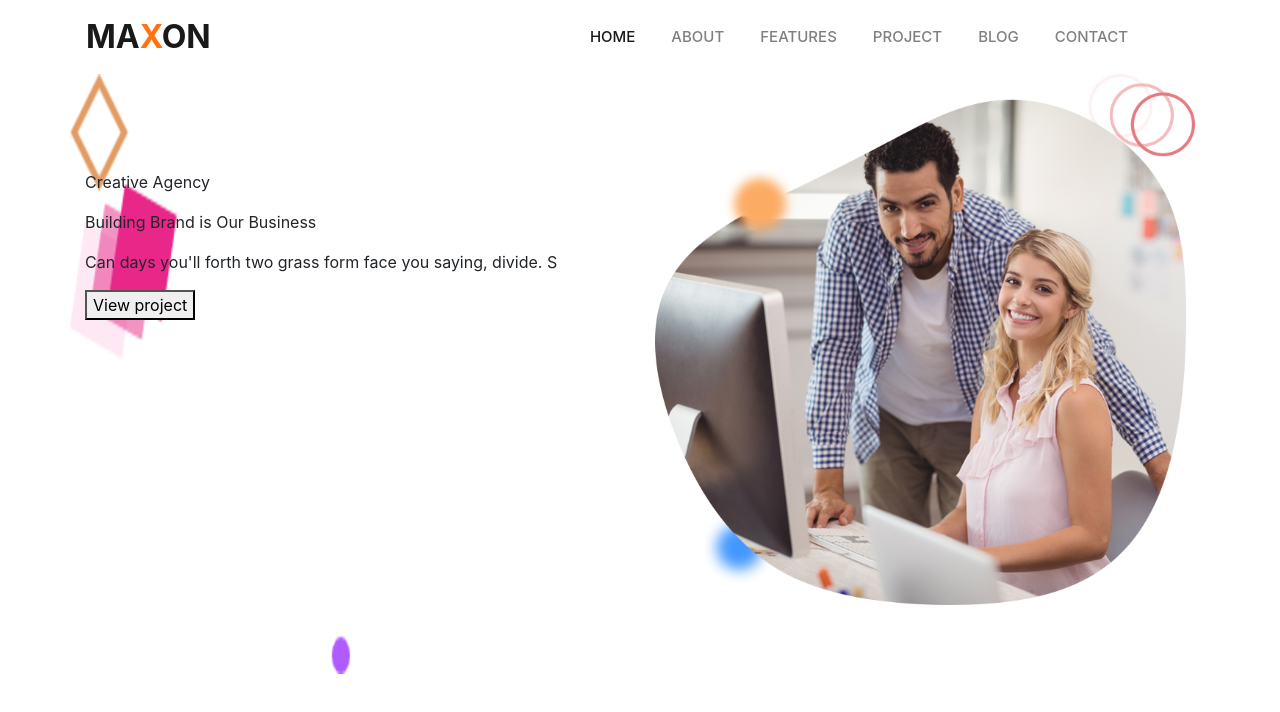
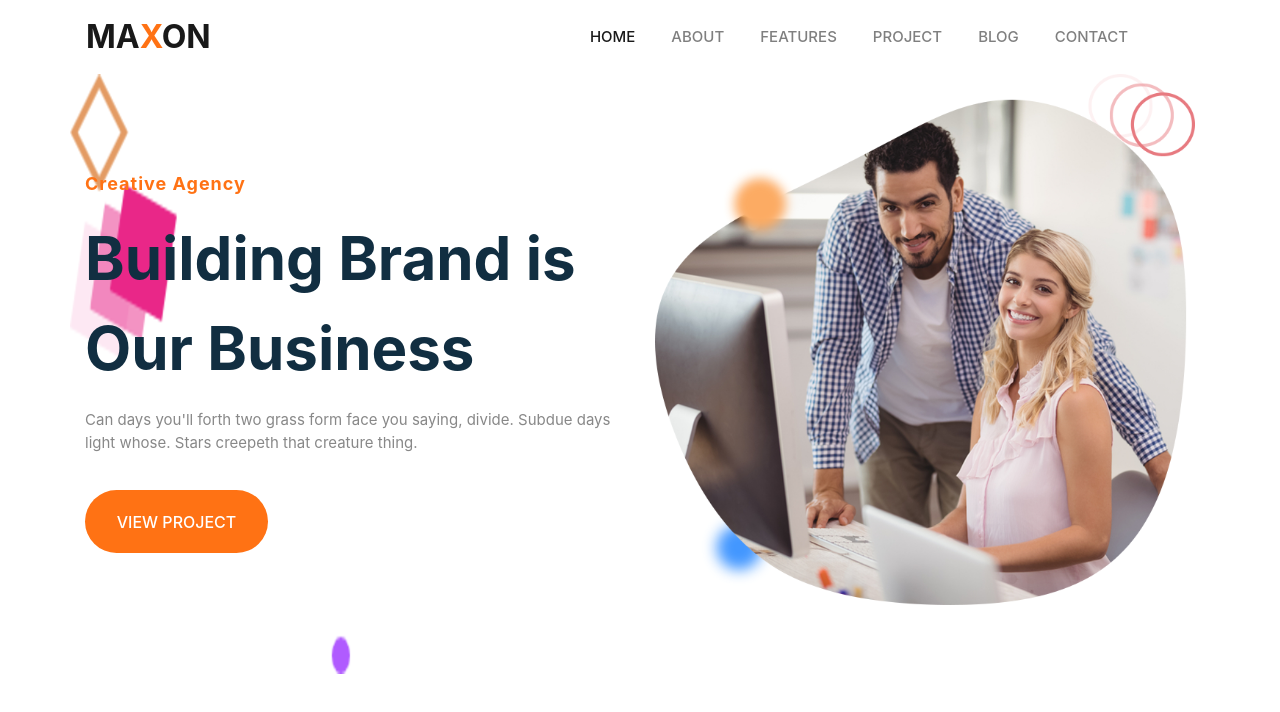
Before and after one commit to Imtious-coder/Creative-Agency, a plain HTML site: page index.html in a window 1280 px wide. Drawn offline with nearby package versions, Linux system fonts and the light colour scheme.

Commit message:
Hero Section Complete

```diff
--- a/index.html
+++ b/index.html
@@ -49,20 +49,29 @@
       </div>
     </nav>
 
-    <!-- HERO SECTION -->
+    <!-- MAIN CONTENT -->
     <main>
-      <div class="container Hero">
+      <!-- HERO SECTION -->
+      <div class="container" id="Hero">
         <div class="row">
-          <div class="col-md-6 mt-5 pt-md-5 Hero-Content">
-            <p>Creative Agency</p>
-            <p>Building Brand is Our Business</p>
-            <p>
-              Can days you'll forth two grass form face you saying, divide. S
+          <!-- Hero Section Content -->
+          <div class="col-md-6 mt-5 pt-md-5" id="Hero-Content">
+            <p id="Hero-Content-SubTitle">Creative Agency</p>
+            <p id="Hero-Content-Title">Building Brand is Our Business</p>
+            <p id="Hero-Content-Description">
+              Can days you'll forth two grass form face you saying, divide.
+              Subdue days light whose. Stars creepeth that creature thing.
             </p>
-            <button>View project</button>
+            <button id="ViewProject-Button">View project</button>
           </div>
+          <!-- Hero Image -->
           <div class="col-md-6">
-            <img style="height: 100%; width: 100%" src="unnamed.png" alt="" />
+            <img
+              style="height: 100%; width: 100%"
+              id="Hero-Image"
+              src="HeroImage.png"
+              alt=""
+            />
           </div>
         </div>
       </div>
--- a/style.css
+++ b/style.css
@@ -16,11 +16,47 @@
 
 /* HERO */
 
-.Hero {
+#Hero {
   width: 100%;
   height: 600px;
   background: url(1.png);
 }
 
-.Hero-Content {
+/* Hero Section Content */
+#Hero-Content-SubTitle {
+  font-size: 18px;
+  font-weight: bold;
+  color: #ff7214;
+  letter-spacing: 1px;
 }
+
+#Hero-Content-Title {
+  font-size: 60px;
+  font-weight: bold;
+  color: #112e41;
+}
+
+#Hero-Content-Description {
+  font-size: 15px;
+  color: #888888;
+}
+
+#ViewProject-Button {
+  height: 63px;
+  width: 183px;
+  color: white;
+  font-weight: 500;
+  text-transform: uppercase;
+  border-radius: 50px;
+  border: none;
+  outline: none;
+  margin-top: 20px;
+  background-color: #ff7214;
+}
+
+/* Hero Image */
+
+#Hero-Image {
+  height: 100%;
+  width: 100%;
+}
```
Also changed, not shown: HeroImage.png (renamed from unnamed.png).
